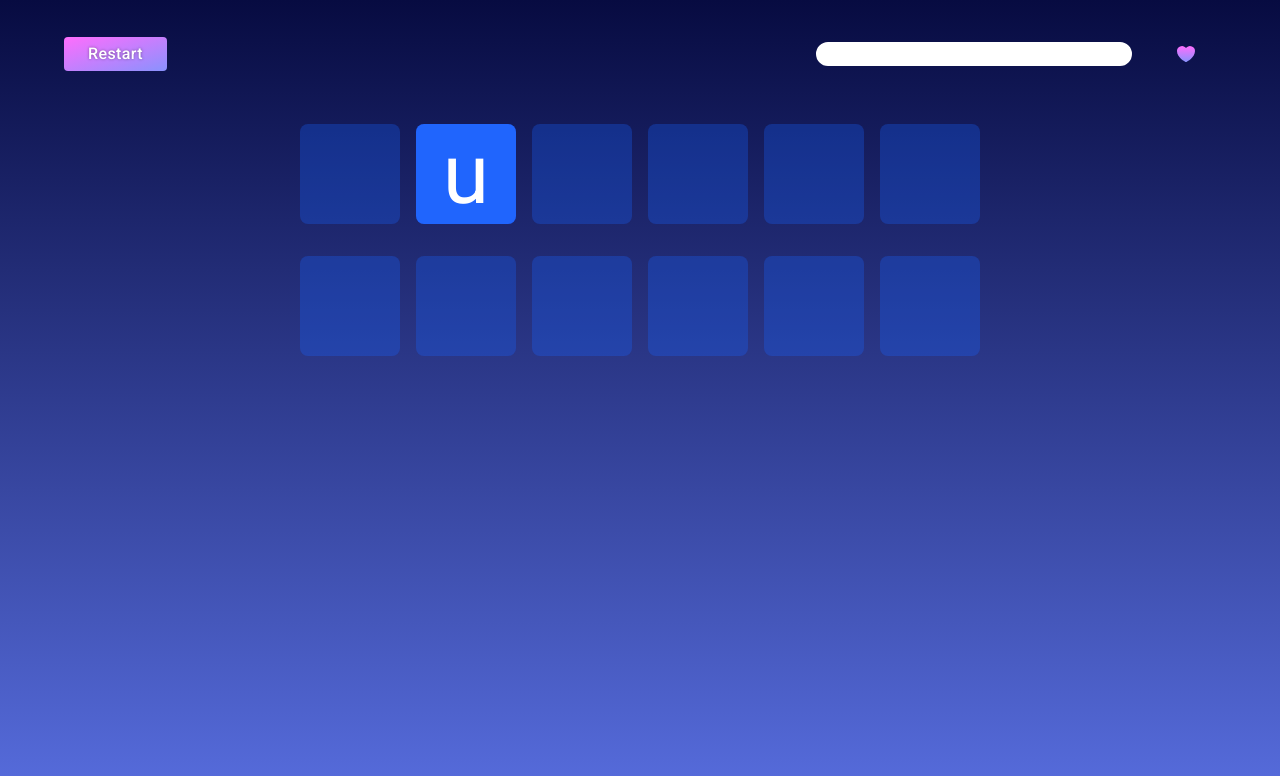
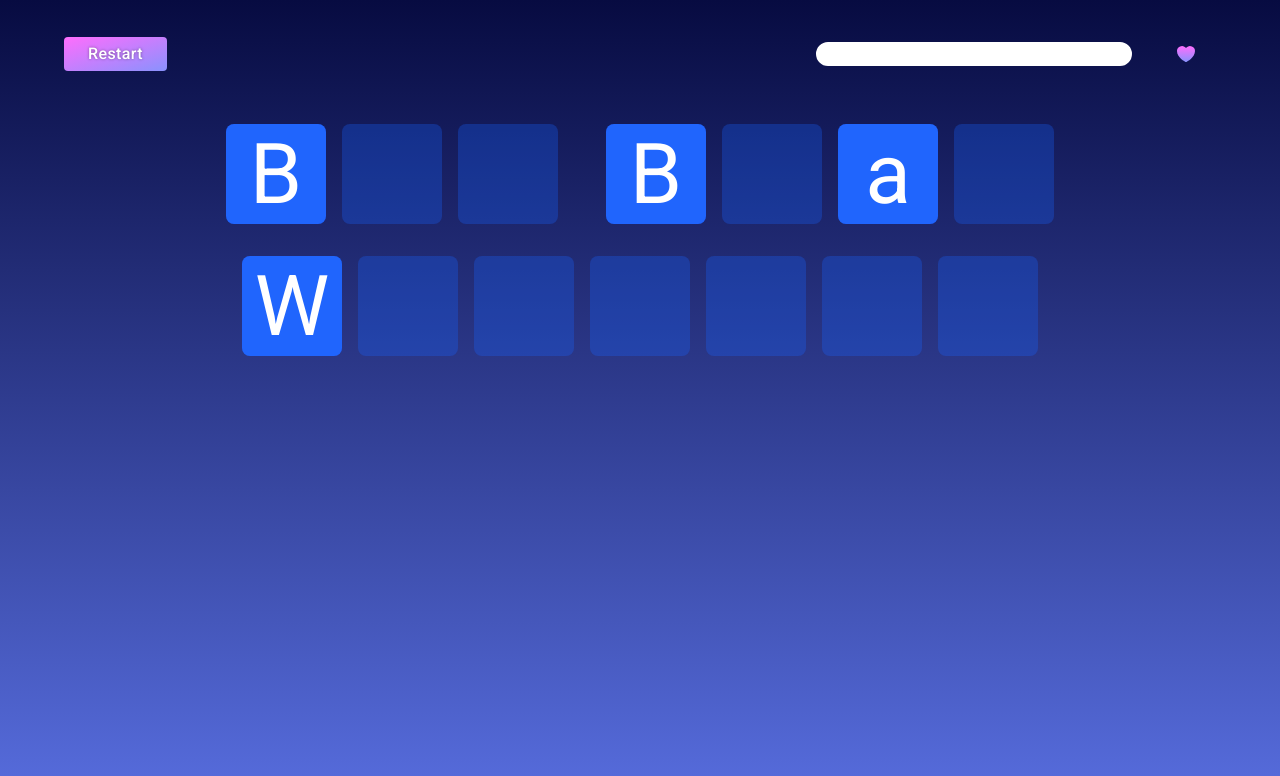
Before and after one commit to danielstephany/flashyQ, a React app: page / in a window 1280 px wide. Shown: the top 776 px of the page. Built offline with nearby package versions, Linux system fonts and the light colour scheme; a web font is replaced by a local one.

Commit message:
set up guessSlots display logic

```diff
--- a/src/views/Main/GuessSlots.tsx
+++ b/src/views/Main/GuessSlots.tsx
@@ -1,4 +1,5 @@
 import React, {useRef} from 'react'
+import PropTypes from 'prop-types'
 import styled from 'styled-components'
 import GuessSlotItem from './GuessSlotItem.tsx'
 
@@ -20,29 +21,41 @@ const parseWordString = (str: string) => {
     return str.split(" ").map((item: string) => item.trim()).filter((item: string) => !!item)
 }
 
-const GuessSlots: React.ElementType = ({wordString}) => {
+interface iGuessSlotsProps {
+    wordString: string,
+    guessSet: Set<string>
+}
+
+const GuessSlots: React.ElementType = ({ wordString, guessSet }: iGuessSlotsProps) => {
     const stringArray = useRef(parseWordString(wordString))
+
+    const buildGuessSlots = (word: string) => (
+        Array.from(word).map((letter: string) => {
+            const isActive = letter ? guessSet.has(letter.toLowerCase()) : false
+            return <GuessSlotItem active={isActive} >{letter}</GuessSlotItem>
+        })
+    )
+
+    const buildGuessSlotsSection = (wordArray: string[]) => {
+        return wordArray.map((word: string) => {
+            return (
+                <GuessSlotsSection>
+                    {buildGuessSlots(word)}
+                </GuessSlotsSection>
+            )
+        })
+    }
 
     return (
         <GuessSlotsContainer>
-            <GuessSlotsSection>
-                <GuessSlotItem active={false}>P</GuessSlotItem>
-                <GuessSlotItem active={true}>u</GuessSlotItem>
-                <GuessSlotItem>r</GuessSlotItem>
-                <GuessSlotItem>p</GuessSlotItem>
-                <GuessSlotItem>l</GuessSlotItem>
-                <GuessSlotItem>e</GuessSlotItem>
-            </GuessSlotsSection>
-            <GuessSlotsSection>
-                <GuessSlotItem>M</GuessSlotItem>
-                <GuessSlotItem>a</GuessSlotItem>
-                <GuessSlotItem>r</GuessSlotItem>
-                <GuessSlotItem>b</GuessSlotItem>
-                <GuessSlotItem>l</GuessSlotItem>
-                <GuessSlotItem>e</GuessSlotItem>
-            </GuessSlotsSection>
+            {buildGuessSlotsSection(stringArray.current)}
         </GuessSlotsContainer>
     )
 }
 
+GuessSlots.propTypes = {
+    wordString: PropTypes.arrayOf(PropTypes.string).isRequired,
+    guessSet: PropTypes.object.isRequired
+}
+
 export default GuessSlots
--- a/src/views/Main/Main.tsx
+++ b/src/views/Main/Main.tsx
@@ -28,7 +28,7 @@ const Main = () => {
                     <textarea></textarea>
                 </Box>
             </Modal>
-            <GuessSlots wordString="Big  Bear  "/>
+            <GuessSlots wordString="Big  Bear  Wiggles" guessSet={new Set(["b", "a", "w"])}/>
         </MainLayout>
     )
 }
```
